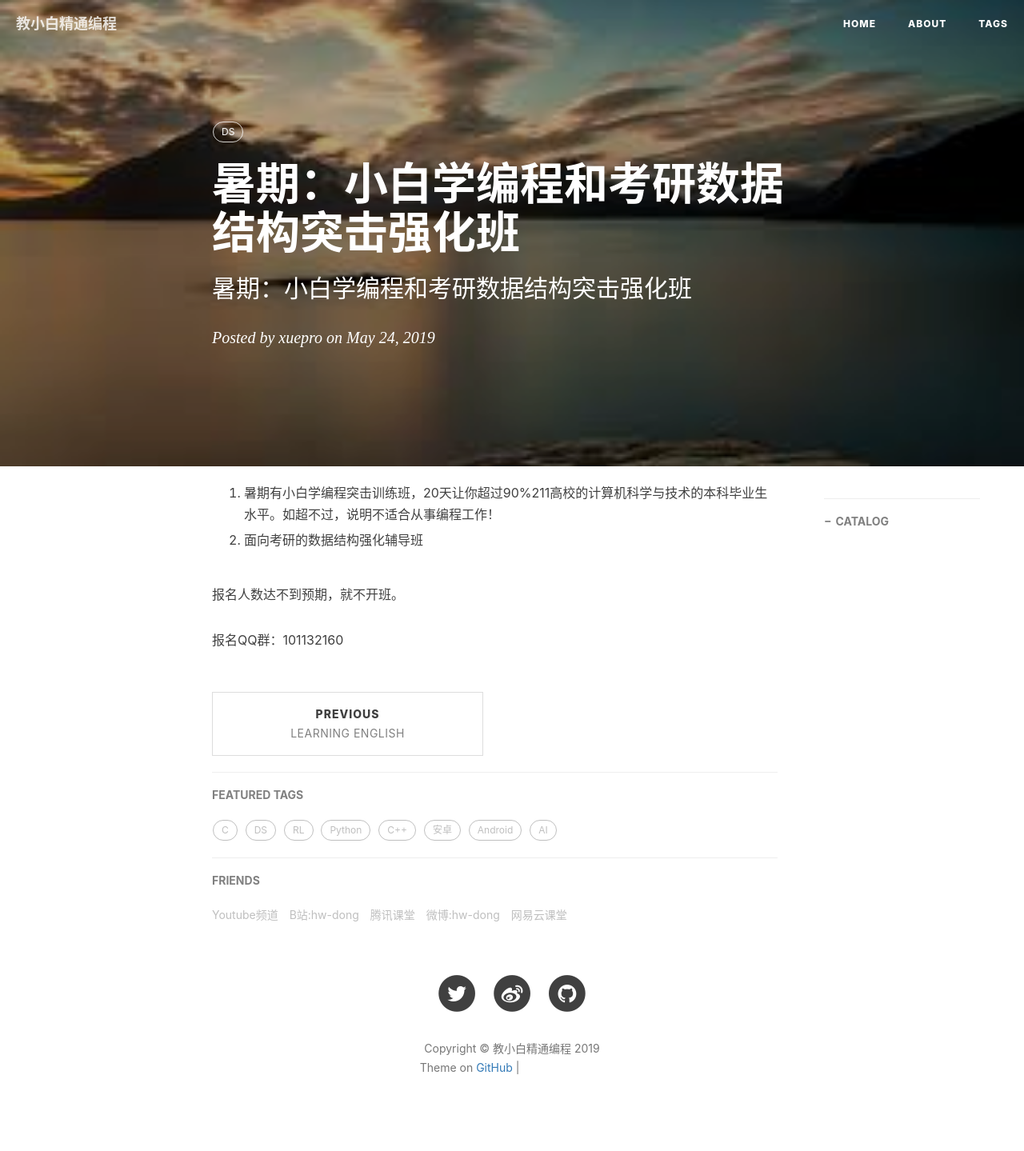
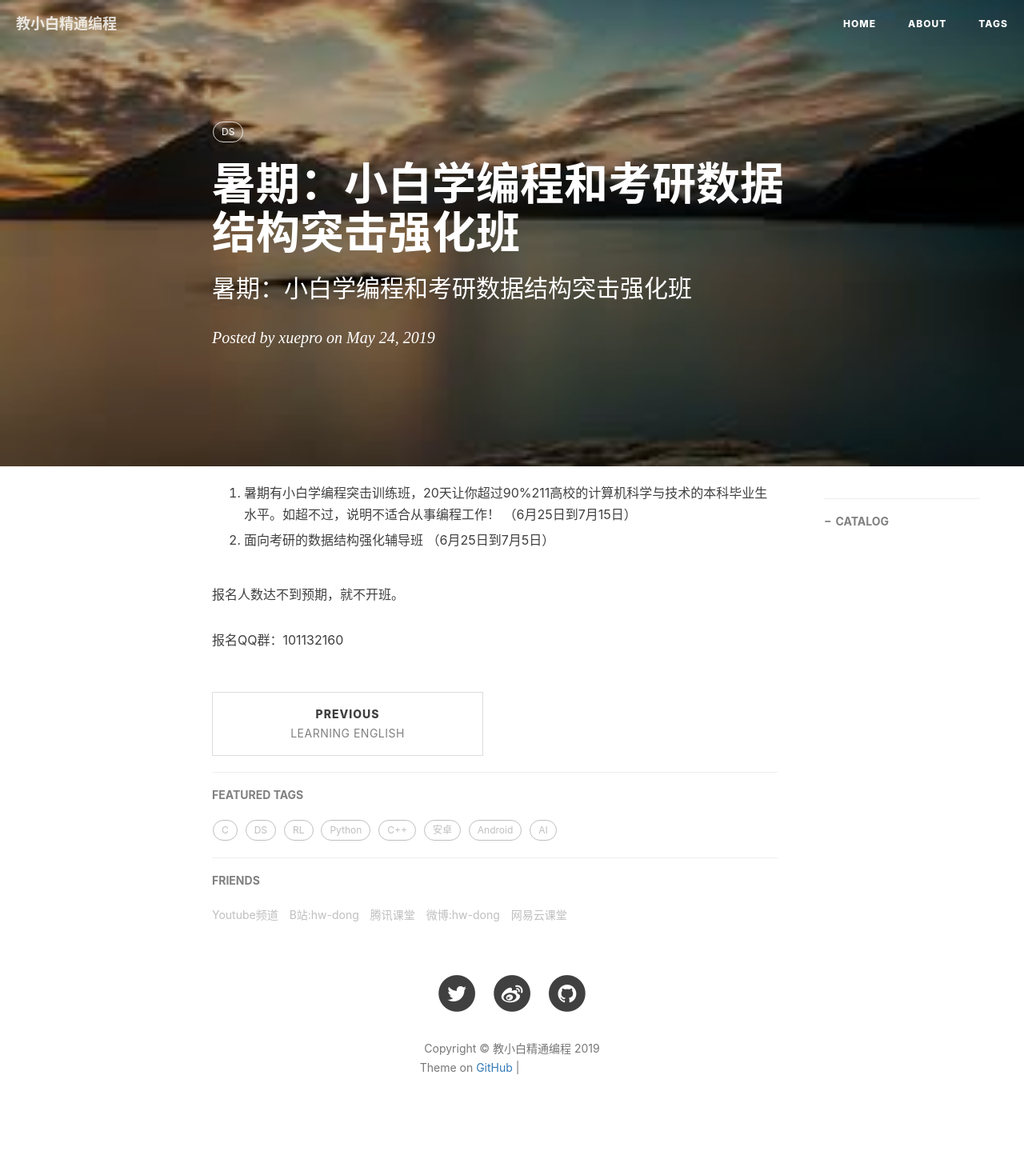
Before and after one commit to xuepro/xuepro.github.io, a Jekyll site: the page built from _posts/2019-05-25-暑期：小白学编程和考研数据结构突击强化班 .md, in a window 1280 px wide. Shown: the whole page at 80% size. Built offline with Jekyll 4.4.1, drawn with Linux system fonts in a browser that asks for light colours; nearby versions of some CDN libraries; comment, search, counter and statistics services are not loaded; grey boxes are pictures that could not be loaded.

Commit message:
Update 2019-05-25-暑期：小白学编程和考研数据结构突击强化班 .md

```diff
--- a/_posts/2019-05-25-暑期：小白学编程和考研数据结构突击强化班 .md
+++ b/_posts/2019-05-25-暑期：小白学编程和考研数据结构突击强化班 .md
@@ -14,8 +14,10 @@ tags:
 
 
 1. 暑期有小白学编程突击训练班，20天让你超过90%211高校的计算机科学与技术的本科毕业生水平。如超不过，说明不适合从事编程工作！
+（6月25日到7月15日）
 
 2. 面向考研的数据结构强化辅导班
+（6月25日到7月5日）
 
 报名人数达不到预期，就不开班。
 
```
